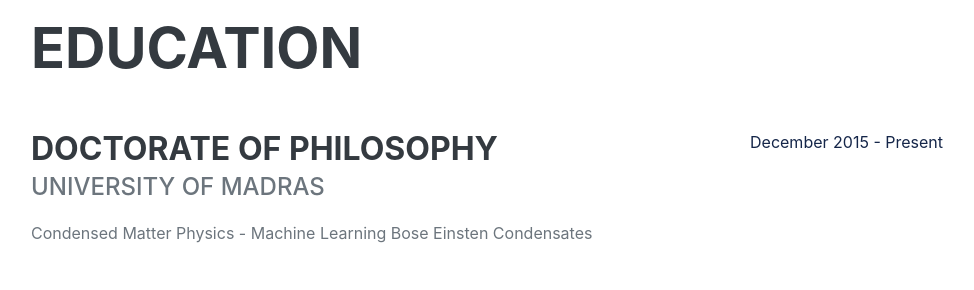
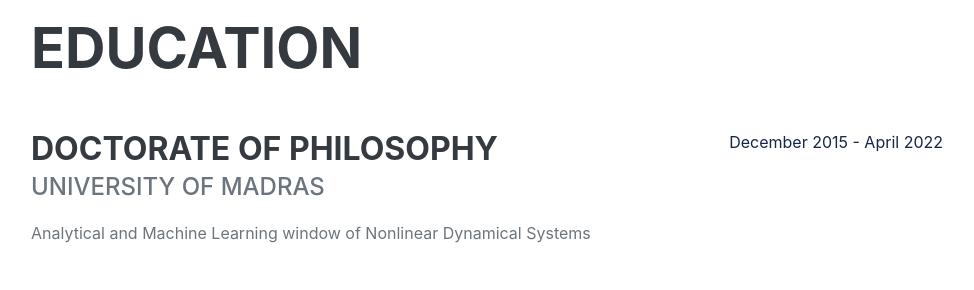
Before and after one commit to tamil-phy/tamil-phy.github.io, a plain HTML site: page index.html in a window 1280 px wide. Shown: the part 1780-2070 px from the top of the page, without its empty margins (289-1263 px from the left). Drawn offline with nearby package versions, Linux system fonts and the light colour scheme; a web font is replaced by a local one.

Commit message:
added the PhD update

```diff
--- a/index.html
+++ b/index.html
@@ -107,9 +107,9 @@
                         <div class="flex-grow-1">
                             <h3 class="mb-0">Doctorate of philosophy</h3>
                             <div class="subheading mb-3">University of Madras</div>
-                            <div>Condensed Matter Physics - Machine Learning Bose Einsten Condensates</div>
+                            <div>Analytical and Machine Learning window of Nonlinear Dynamical Systems</div>
                         </div>
-                        <div class="flex-shrink-0"><span class="text-primary">December 2015 - Present</span></div>
+                        <div class="flex-shrink-0"><span class="text-primary">December 2015 - April 2022</span></div>
                     </div>
                     <div class="d-flex flex-column flex-md-row justify-content-between">
                         <div class="flex-grow-1">
```
